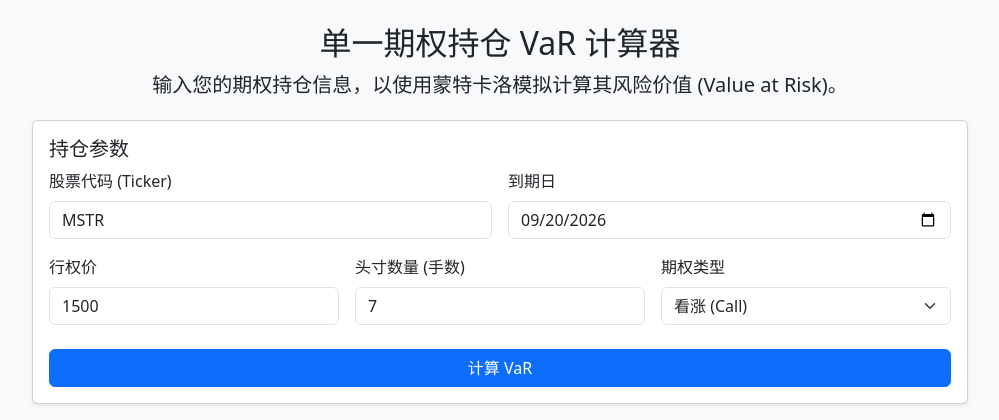
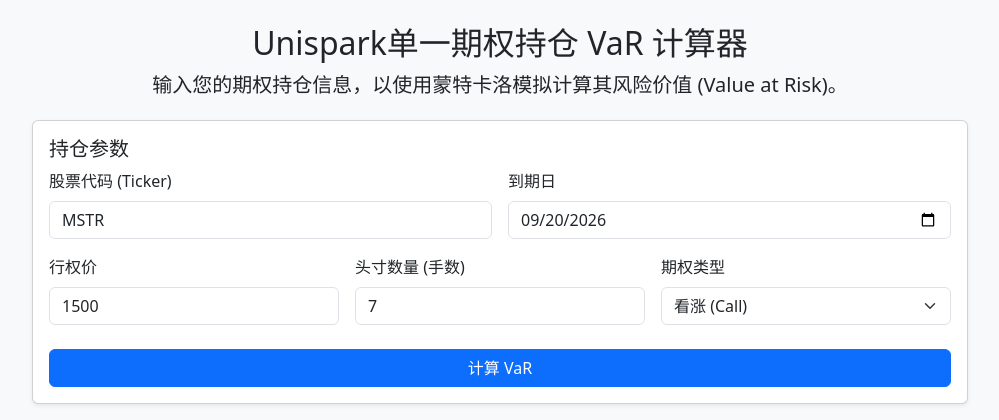
Before and after one commit to XavierFan123/Single-Option-VaR-Calculator, a Flask app: page / in a window 1280 px wide. Shown: the top 420 px of the page, without its empty margins (140-1139 px from the left). Run offline with Flask 3, Linux system fonts and the light colour scheme.

Commit message:
Update index.html

```diff
--- a/templates/index.html
+++ b/templates/index.html
@@ -17,7 +17,7 @@
 <body>
     <div class="container py-4">
         <div class="text-center">
-            <h2>单一期权持仓 VaR 计算器</h2>
+            <h2>Unispark单一期权持仓 VaR 计算器</h2>
             <p class="lead">输入您的期权持仓信息，以使用蒙特卡洛模拟计算其风险价值 (Value at Risk)。</p>
         </div>
 
```
